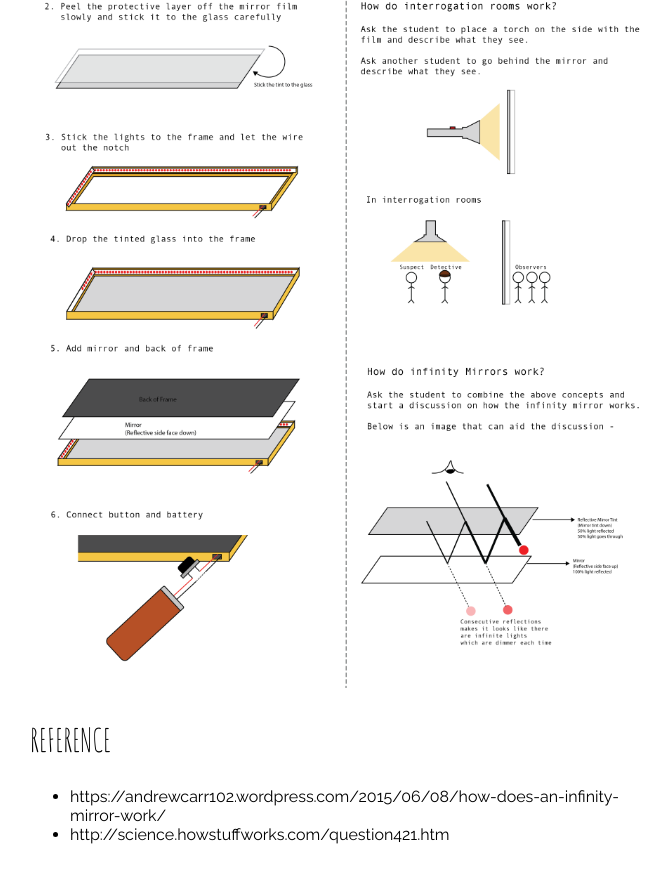
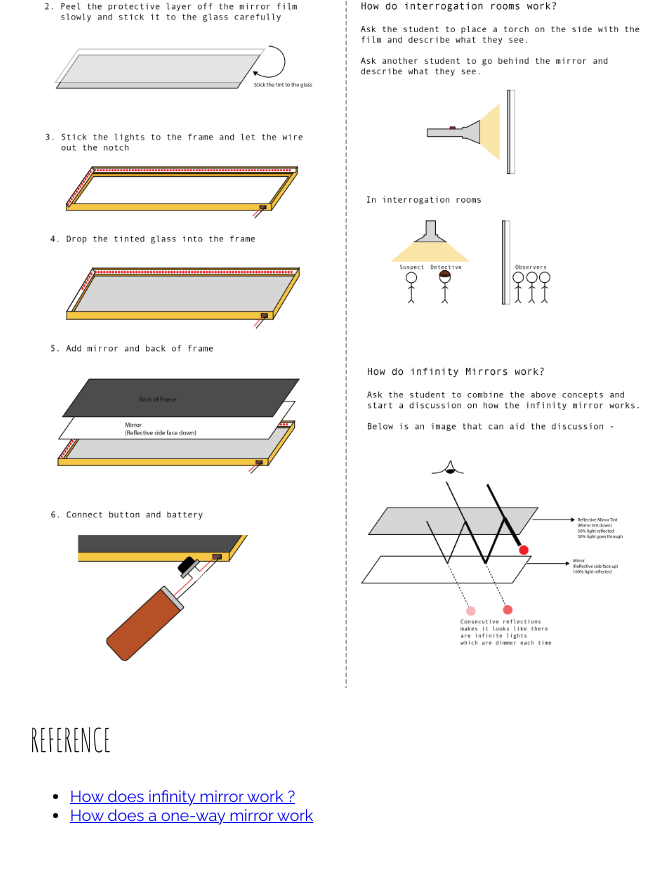
Before and after one commit to MathuraMG/makerCurriculum, a plain HTML site: page index.html in a window 1280 px wide. Shown: the part 3670-4552 px from the top of the page, without its empty margins (294-960 px from the left). Drawn offline with nearby package versions, Linux system fonts and the light colour scheme.

Commit message:
fix links

```diff
--- a/index.html
+++ b/index.html
@@ -110,8 +110,14 @@
 
       <h2 class="container__heading">Reference</h2>
       <ul class="container__content">
-        <li>https://andrewcarr102.wordpress.com/2015/06/08/how-does-an-infinity-mirror-work/</li>
-        <li>http://science.howstuffworks.com/question421.htm</li>
+        <li>
+          <a href="https://andrewcarr102.wordpress.com/2015/06/08/how-does-an-infinity-mirror-work/" target="_blank"> How does infinity mirror work ?
+          </a>
+        </li>
+        <li>
+          <a href="http://science.howstuffworks.com/question421.htm" target="_blank">How does a one-way mirror work
+          </a>
+        </li>
 
 
 
```
